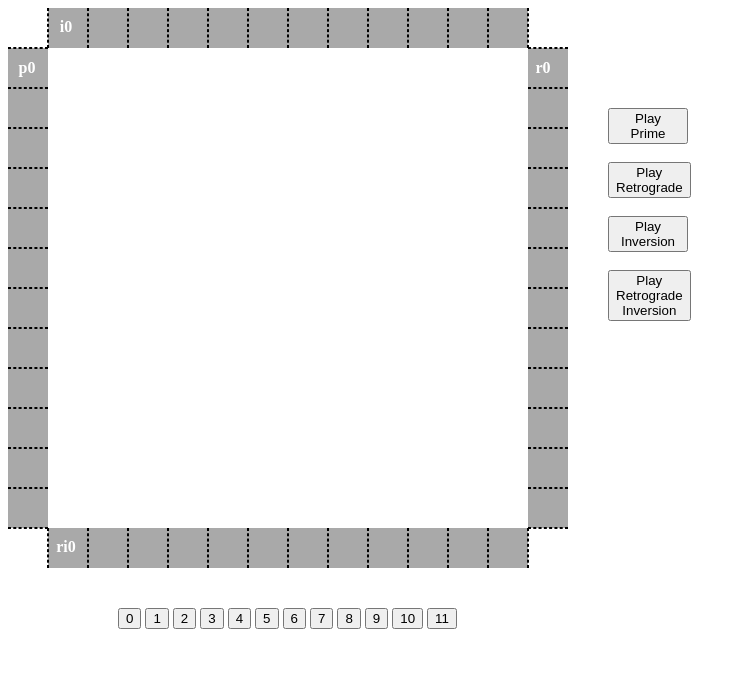
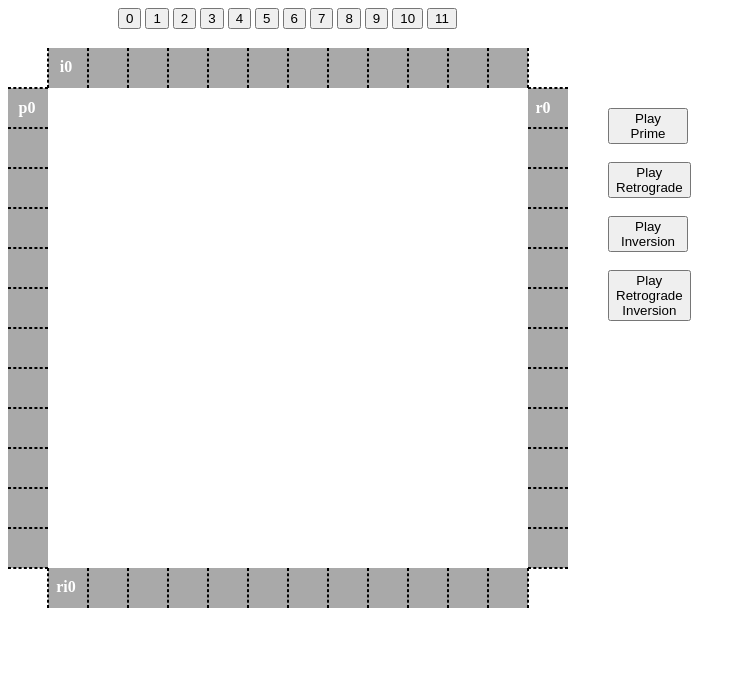
Before and after one commit to Blake-D/12-tone-matrix-player, a plain HTML site: page index.html in a window 1280 px wide. Shown: the whole page, without its empty margins (0-746 px from the left). Drawn offline with Linux system fonts and the light colour scheme.

Commit message:
moved ordering bar to the top

```diff
--- a/style.css
+++ b/style.css
@@ -1,9 +1,10 @@
 body {
     display: grid;
     min-height: 90vh;
-    grid-template-rows: 40px 40px 40px 40px 40px 40px 40px 40px 40px 40px 40px 40px 40px 40px 120px;
+    grid-template-rows: 40px 40px 40px 40px 40px 40px 40px 40px 40px 40px 40px 40px 40px 40px 40px;
     grid-template-columns: 40px 40px 40px 40px 40px 40px 40px 40px 40px 40px 40px 40px 40px 40px 120px;
-    grid-template-areas:    "B1     TR0     TR1     TR2     TR3     TR4     TR5     TR6     TR7     TR8     TR9     TR10    TR11    B2      PB"
+    grid-template-areas:    "OB     OB      OB      OB      OB      OB      OB      OB      OB      OB      OB      OB      OB      OB      PB"
+                            "B1     TR0     TR1     TR2     TR3     TR4     TR5     TR6     TR7     TR8     TR9     TR10    TR11    B2      PB"
                             "LC0    Z0      Z1      Z2      Z3      Z4      Z5      Z6      Z7      Z8      Z9      Z10     Z11     RC0     PB"
                             "LC1    O0      O1      O2      O3      O4      O5      O6      O7      O8      O9      O10     O11     RC1     PB"
                             "LC2    Tw0     Tw1     Tw2     Tw3     Tw4     Tw5     Tw6     Tw7     Tw8     Tw9     Tw10    Tw11    RC2     PB"
@@ -17,7 +18,6 @@ body {
                             "LC10   Te0     Te1     Te2     Te3     Te4     Te5     Te6     Te7     Te8     Te9     Te10    Te11    RC10    PB"
                             "LC11   El0     El1     El2     El3     El4     El5     El6     El7     El8     El9     El10    El11    RC11    PB"
                             "B3     BR0     BR1     BR2     BR3     BR4     BR5     BR6     BR7     BR8     BR9     BR10    BR11    B4      PB"
-                            "OB     OB      OB      OB      OB      OB      OB      OB      OB      OB      OB      OB      OB      OB      PB"
 }
 
 .leftColumn{
@@ -64,7 +64,7 @@ body {
 
 #ordering-bar{
     grid-area: OB;
-    margin-top: 40px;
+    /* margin-top: 40px; */
     margin-left: 110px;
 }
 
```
